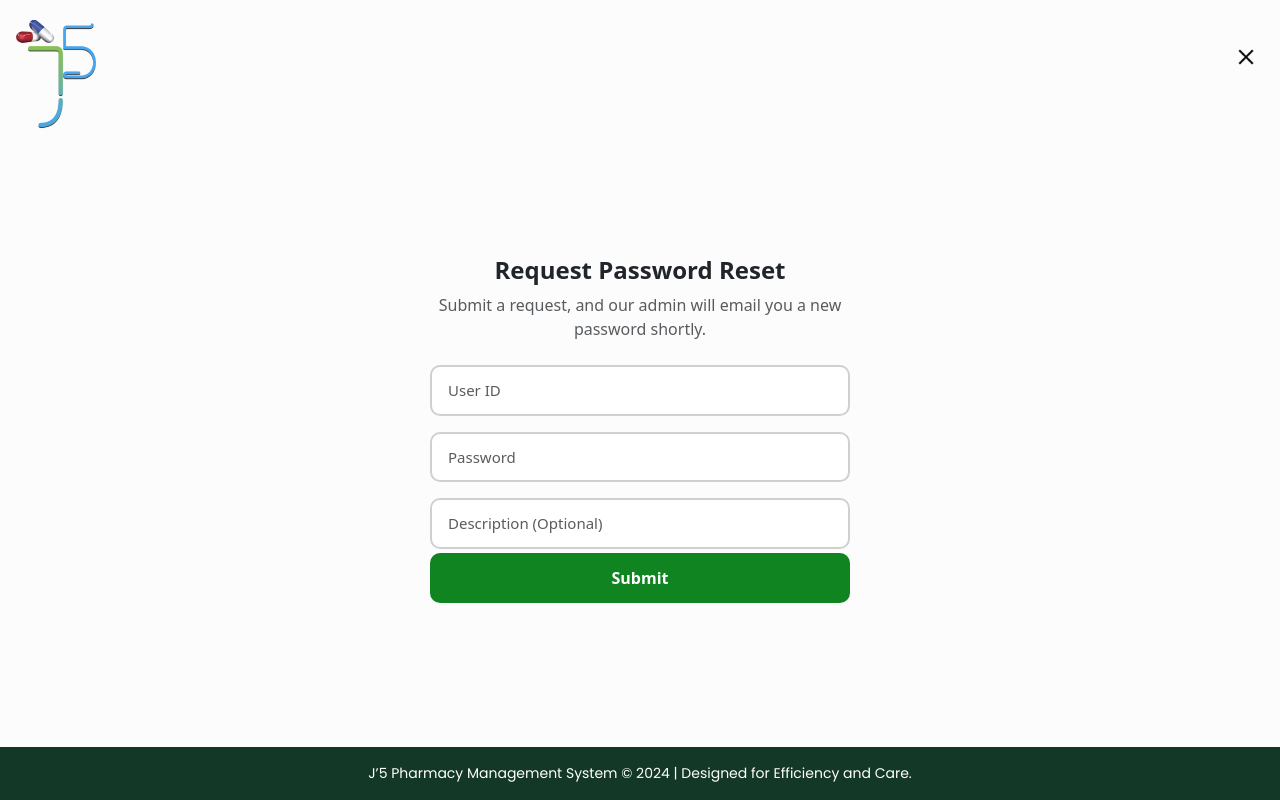
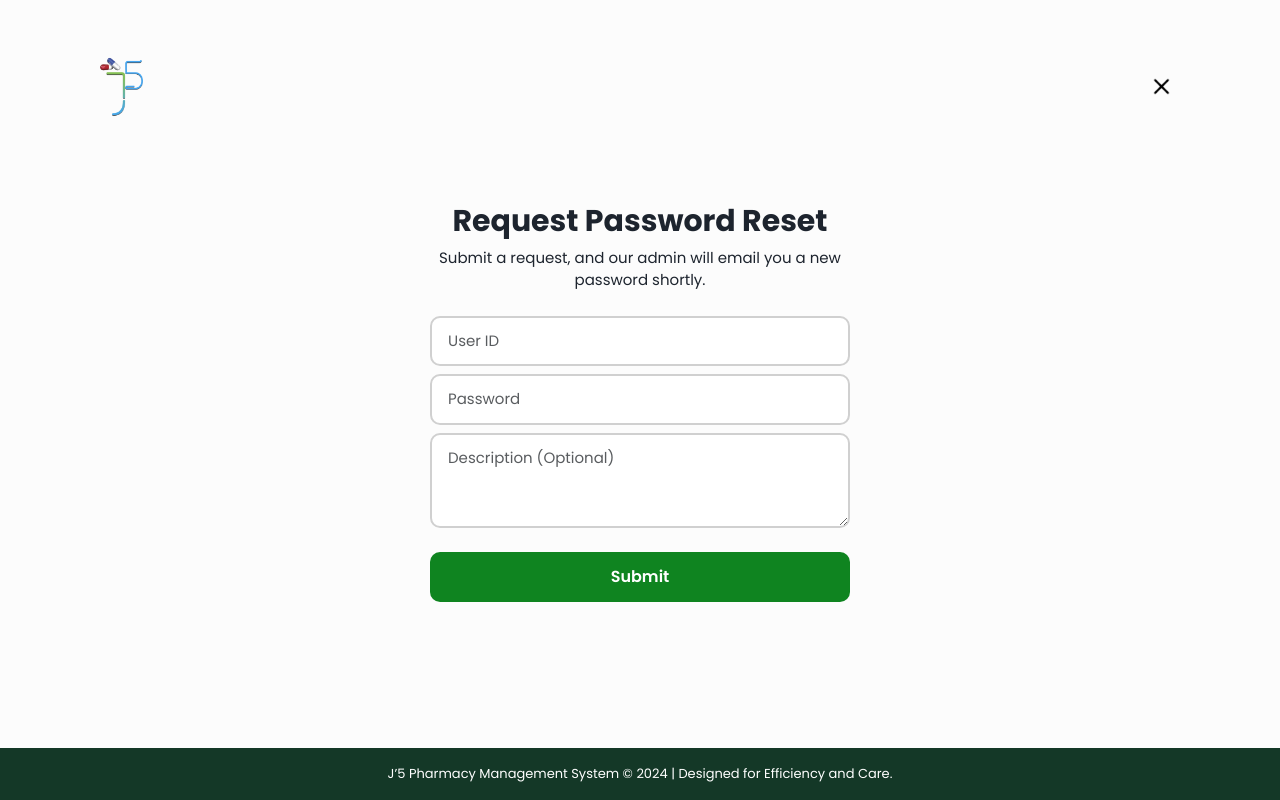
Before and after one commit to BeaLugtu/J5Pharm, a React (Vite) app: page /forgotPass in a window 1280 px wide. Built offline with nearby package versions, Linux system fonts and the light colour scheme.

Commit message:
done draft

```diff
--- a/src/App.css
+++ b/src/App.css
@@ -25,7 +25,7 @@ img {
 }
 
 .footer-font{
-  font-size: 0.875rem;
+  font-size: 13px;
 }
 
 
@@ -87,3 +87,12 @@ img {
 .font-all{
   font-family: 'Poppins', sans-serif;
 }
+
+/* Fogot Pass page */
+.padding-container{
+  padding: 40px 100px;
+}
+
+.btn-exit:hover {
+  transform: scale(1.07);
+}
--- a/src/components/ForgotPass.jsx
+++ b/src/components/ForgotPass.jsx
@@ -10,24 +10,29 @@ const ForgotPass = () => {
         navigate("/requestSubmitted")
     }
 
+    const handleContinueClick = () => {
+        navigate("/"); // Navigate to LoadingPage
+    }
+
+
     return (
-        <div className="d-flex flex-column min-vh-100" style={{ backgroundColor: '#FCFCFC' }}>
+        <div className="font-all d-flex flex-column min-vh-100" style={{ backgroundColor: '#FCFCFC' }}>
             {/* Header with Logo and Exit Button */}
-            <div className="d-flex justify-content-between align-items-center p-3">
-                <div style={{ width: '80px', height: '80px' }}>
+            <div className="mt-3 padding-container d-flex justify-content-between align-items-center">
+                <div style={{ width: '43px', height: '60.52px' }}>
                     <img src={logoJ5Pharmacy} alt="J5 Pharmacy Logo" className="img-fluid" />
                 </div>
-                <button className="border-0 bg-transparent">
-                    <img src={exitButton} alt="Exit" style={{ width: '24px', height: '24px' }} />
+                <button className="border-0 bg-transparent btn-exit" onClick={handleContinueClick}>
+                    <img src={exitButton} alt="Exit" style={{ width: '25px', height: '25px' }} />
                 </button>
             </div>
 
             {/* Main content */}
             <div className="my-auto">
-                <div className="container text-center">
+                <div className="container text-center" style={{marginTop: '-100px'}}>
                     {/* Title */}
-                    <h2 className="fw-bold" style={{ fontSize: '24px' }}>Request Password Reset</h2>
-                    <p className="text-muted mb-4" style={{ fontSize: '16px', maxWidth: '420px', margin: '0 auto', wordWrap: 'break-word' }}>
+                    <h2 className="h4 fw-bold" style={{ fontSize: '30px', color: '#1D242E' }}>Request Password Reset</h2>
+                    <p className="mb-4 fw-regular" style={{ fontSize: '15px', color: '#1D242E', maxWidth: '420px', margin: '0 auto', wordWrap: 'break-word' }}>
                         Submit a request, and our admin will email you a new password shortly.
                     </p>
 
@@ -35,7 +40,7 @@ const ForgotPass = () => {
                     <div className="d-flex flex-column align-items-center">
                         <input
                             type="text"
-                            className="form-control mb-3"
+                            className="form-control mb-2"
                             style={{
                                 width: '420px',
                                 maxWidth: '100%',
@@ -49,7 +54,7 @@ const ForgotPass = () => {
                         />
                         <input
                             type="password"
-                            className="form-control mb-3"
+                            className="form-control mb-2"
                             style={{
                                 width: '420px',
                                 maxWidth: '100%',
@@ -61,9 +66,11 @@ const ForgotPass = () => {
                             id="passwordInput"
                             placeholder="Password"
                         />
-                        <input
-                            type="text"
-                            className="form-control mb-1"
+                        <div className="mb-3">
+                            <textarea
+                                className="form-control mb-2"
+                                id="exampleFormControlTextarea1"
+                                rows="3"
                                 style={{
                                     width: '420px',
                                     maxWidth: '100%',
@@ -72,9 +79,14 @@ const ForgotPass = () => {
                                     borderRadius: '10px',
                                     border: '2px solid #D0D0D0',
                                 }}
-                            id="descriptionInput"
                                 placeholder="Description (Optional)"
-                        />
+                                onFocus={(e) => e.target.setAttribute('placeholder', 'Description')}
+                                onBlur={(e) => e.target.setAttribute('placeholder', 'Description (Optional)')}
+                            ></textarea>
+                        </div>
+
+
+
 
                         {/* Submit Button */}
                         <button
@@ -89,7 +101,7 @@ const ForgotPass = () => {
                                 fontSize: '16px',
                                 transition: 'background-color 0.3s ease, transform 0.3s ease',
                             }}
-                            className="btn"
+                            className="btn btn-hover"
                             type="submit"
                             onClick={handleSubmitButton}
                         >
--- a/src/components/RequestSubmitted.jsx
+++ b/src/components/RequestSubmitted.jsx
@@ -33,9 +33,9 @@ const RequestSubmitted = () => {
                     </div>
                     <h1 className="h2 fw-bold" style={{ color: '#1D242E', marginTop: '-4px' }}>Request Submitted!</h1>
                     <p className="mb-4 fw-regular" style={{
-                        maxWidth: '455px',
+                        maxWidth: '404px',
                         margin: '0 auto',
-                        color: '#6c757d',
+                        color: '#1D242E',
                         fontSize: '15px',
                         lineHeight: '1.5',
                         marginTop: '10px',
@@ -54,7 +54,7 @@ const RequestSubmitted = () => {
                             color: 'white',
                             border: '#0F8420',
                             fontSize: '16px',
-                            marginTop: '35px',
+                            marginTop: '5px',
                             transition: 'background-color 0.3s ease, transform 0.3s ease',
                         }}
                         type="submit"
```
Lines whose indentation alone changed are shown as unchanged.
